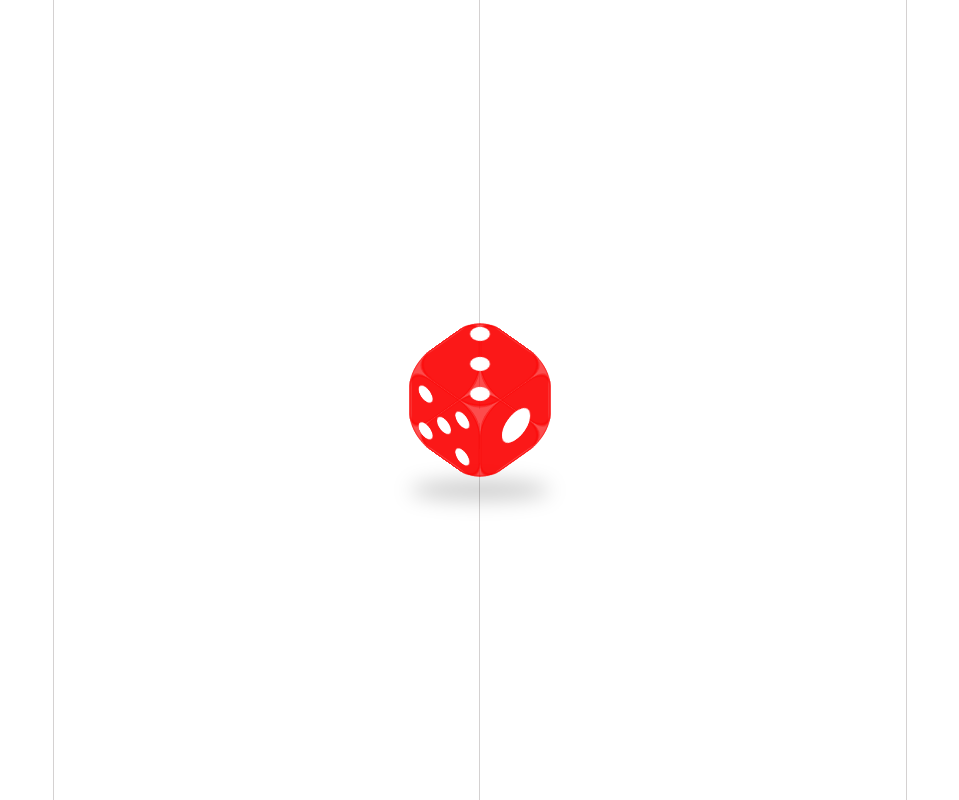
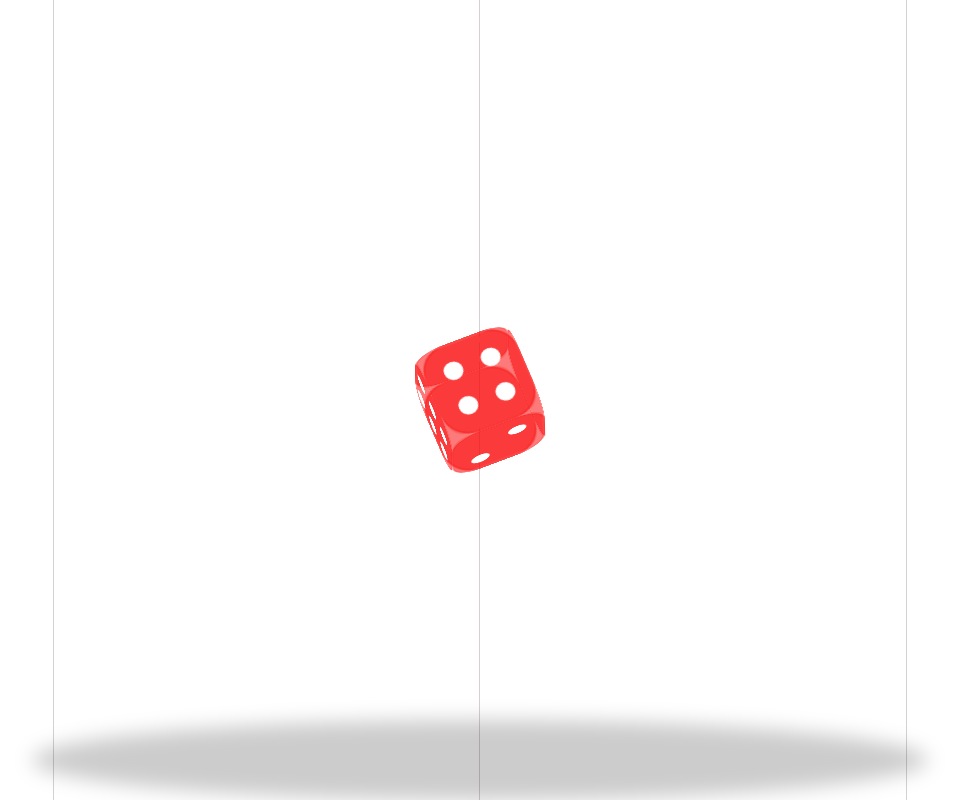
Before and after one commit to evermade/yolu-dice-app, a React (Create React App) app: page / in a window 1280 px wide. Shown: the whole page, without its empty margins (160-1119 px from the left). Built offline with nearby package versions, Linux system fonts and the light colour scheme.

Commit message:
housecleaning, add throw function

```diff
--- a/src/App.css
+++ b/src/App.css
@@ -1,3 +1,8 @@
+body {
+  margin: 0;
+  overflow: hidden;
+}
+
 .diceWrap {
   position: absolute;
   width: 200px;
@@ -6,16 +11,17 @@
   left: calc(50% - 100px);
 }
 
-.diceWrap::before {
+.shadow {
   position: absolute;
   content: "";
   width: 70%;
   height: 10%;
-  top: 90%;
+  /* top: 90%; */
   left: 15%;
   background: rgba(0, 0, 0, 0.2);
   border-radius: 100%;
   filter: blur(10px);
+  bottom: 0;
 }
 
 .diceFace {
@@ -23,8 +29,8 @@
   position: absolute;
   width: 100px;
   height: 100px;
-  background-color: rgba(250, 0, 0, 0.45);
-  border: 2px solid rgba(250, 0, 0, 0.45);
+  background-color: rgba(250, 0, 0, 0.4);
+  border: 2px solid rgba(250, 0, 0, 0.2);
   border-radius: 30px;
   transform-style: preserve-3d;
   transition: 0.5s;
@@ -35,7 +41,7 @@
   content: "";
   width: 100%;
   height: 100%;
-  background-color: rgba(250, 0, 0, 0.45);
+  background-color: rgba(250, 0, 0, 0.2);
   border-radius: 20px;
   transform: translateZ(-1px);
 }
@@ -96,8 +102,7 @@
 }
 .bottom::after {
   margin: -36px 0 0 -36px;
-  box-shadow: 26px 26px #fff, 52px 52px #fff, 52px 0px #fff,
-    0px 52px #fff;
+  box-shadow: 26px 26px #fff, 52px 52px #fff, 52px 0px #fff, 0px 52px #fff;
 }
 
 .back {
@@ -106,8 +111,8 @@
 
 .back::after {
   margin: -40px 0 0 -30px;
-  box-shadow: 40px 0px #fff, 0px 30px #fff, 40px 30px #fff,
-    0px 60px #fff, 40px 60px #fff;
+  box-shadow: 40px 0px #fff, 0px 30px #fff, 40px 30px #fff, 0px 60px #fff,
+    40px 60px #fff;
 }
 
 .dice {
@@ -118,7 +123,7 @@
   left: calc(50% - 50px);
   transform-style: preserve-3d;
   transform: rotate3d(0, 0.9, 0.9, 90deg);
-  transition: 0.5s cubic-bezier(0.42, 1.57, 0.62, 0.86);
+  transition: 3s cubic-bezier(0.42, 1.57, 0.62, 0.86);
 }
 
 .decorators {
@@ -134,3 +139,39 @@
   width: 1px;
   background-color: #d4d1d1;
 }
+
+.face-1 {
+  transform: rotate3d(-0.1, 0.3, -1, 180deg);
+}
+
+.face-2 {
+  transform: rotate3d(-0.1, 0.6, -0.4, 180deg);
+}
+
+.face-3 {
+  transform: rotate3d(-0.85, -0.42, 0.73, 180deg);
+}
+
+.face-4 {
+  transform: rotate3d(-0.8, 0.3, -0.75, 180deg);
+}
+
+.face-5 {
+  transform: rotate3d(0.3, 0.45, 0.9, 180deg);
+}
+
+.face-6 {
+  transform: rotate3d(-0.16, 0.6, 0.18, 180deg);
+}
+
+@keyframes spinner {
+  0% {
+    transform: rotate3d(1, 1, 1, 0deg);
+  }
+  50% {
+    transform: rotate3d(1, 1, 1, 180deg);
+  }
+  100% {
+    transform: rotate3d(1, 1, 1, 360deg);
+  }
+}
--- a/src/App.tsx
+++ b/src/App.tsx
@@ -1,9 +1,16 @@
-import React from "react";
+import React, { useState } from "react";
 import { motion } from "framer-motion";
 
 import "./App.css";
 
 function App() {
+  const [face, setFace] = useState(1 + Math.floor(Math.random() * 5));
+
+  const throwx = () => {
+    const index = 1 + Math.floor(Math.random() * 5);
+    setFace(index);
+  };
+
   return (
     <div>
       <div className="decorators">
@@ -13,12 +20,15 @@ function App() {
       </div>
       <motion.div
         className="diceWrap"
-        whileHover={{ scale: 1.2 }}
-        whileTap={{ scale: 1.1 }}
+        whileTap={{ scale: 1.5, cursor: "grabbing" }}
         drag="y"
-        dragConstraints={{ top: -10, bottom: 10 }}
+        dragSnapToOrigin
+        dragTransition={{ bounceStiffness: 600, bounceDamping: 10 }}
+        onDragEnd={() => throwx()}
+        dragConstraints={{ top: 0, right: 0, bottom: 0, left: 0 }}
+        dragElastic={0.6}
       >
-        <div className="dice rolling">
+        <div className={`dice face-${face} `}>
           <div className="diceFace front"></div>
           <div className="diceFace up"></div>
           <div className="diceFace left"></div>
@@ -27,6 +37,10 @@ function App() {
           <div className="diceFace back"></div>
         </div>
       </motion.div>
+      <motion.div
+        className="shadow"
+        whileTap={{ scale: 1.5, cursor: "grabbing" }}
+      ></motion.div>
     </div>
   );
 }
--- a/src/index.css
+++ /dev/null
@@ -1,13 +0,0 @@
-body {
-  margin: 0;
-  font-family: -apple-system, BlinkMacSystemFont, 'Segoe UI', 'Roboto', 'Oxygen',
-    'Ubuntu', 'Cantarell', 'Fira Sans', 'Droid Sans', 'Helvetica Neue',
-    sans-serif;
-  -webkit-font-smoothing: antialiased;
-  -moz-osx-font-smoothing: grayscale;
-}
-
-code {
-  font-family: source-code-pro, Menlo, Monaco, Consolas, 'Courier New',
-    monospace;
-}
--- a/src/index.tsx
+++ b/src/index.tsx
@@ -1,19 +1,13 @@
-import React from 'react';
-import ReactDOM from 'react-dom/client';
-import './index.css';
-import App from './App';
-import reportWebVitals from './reportWebVitals';
+import React from "react";
+import ReactDOM from "react-dom/client";
+import App from "./App";
 
 const root = ReactDOM.createRoot(
-  document.getElementById('root') as HTMLElement
+  document.getElementById("root") as HTMLElement
 );
+
 root.render(
   <React.StrictMode>
     <App />
   </React.StrictMode>
 );
-
-// If you want to start measuring performance in your app, pass a function
-// to log results (for example: reportWebVitals(console.log))
-// or send to an analytics endpoint. Learn more: https://bit.ly/CRA-vitals
-reportWebVitals();
--- a/src/react-app-env.d.ts
+++ /dev/null
@@ -1 +0,0 @@
-/// <reference types="react-scripts" />
--- a/src/reportWebVitals.ts
+++ /dev/null
@@ -1,15 +0,0 @@
-import { ReportHandler } from 'web-vitals';
-
-const reportWebVitals = (onPerfEntry?: ReportHandler) => {
-  if (onPerfEntry && onPerfEntry instanceof Function) {
-    import('web-vitals').then(({ getCLS, getFID, getFCP, getLCP, getTTFB }) => {
-      getCLS(onPerfEntry);
-      getFID(onPerfEntry);
-      getFCP(onPerfEntry);
-      getLCP(onPerfEntry);
-      getTTFB(onPerfEntry);
-    });
-  }
-};
-
-export default reportWebVitals;
```
Also changed, not shown: src/setupTests.ts (deleted, +0 -5 lines), src/logo.svg (deleted), 14 other files (tests, documents, lock files or other folders).
